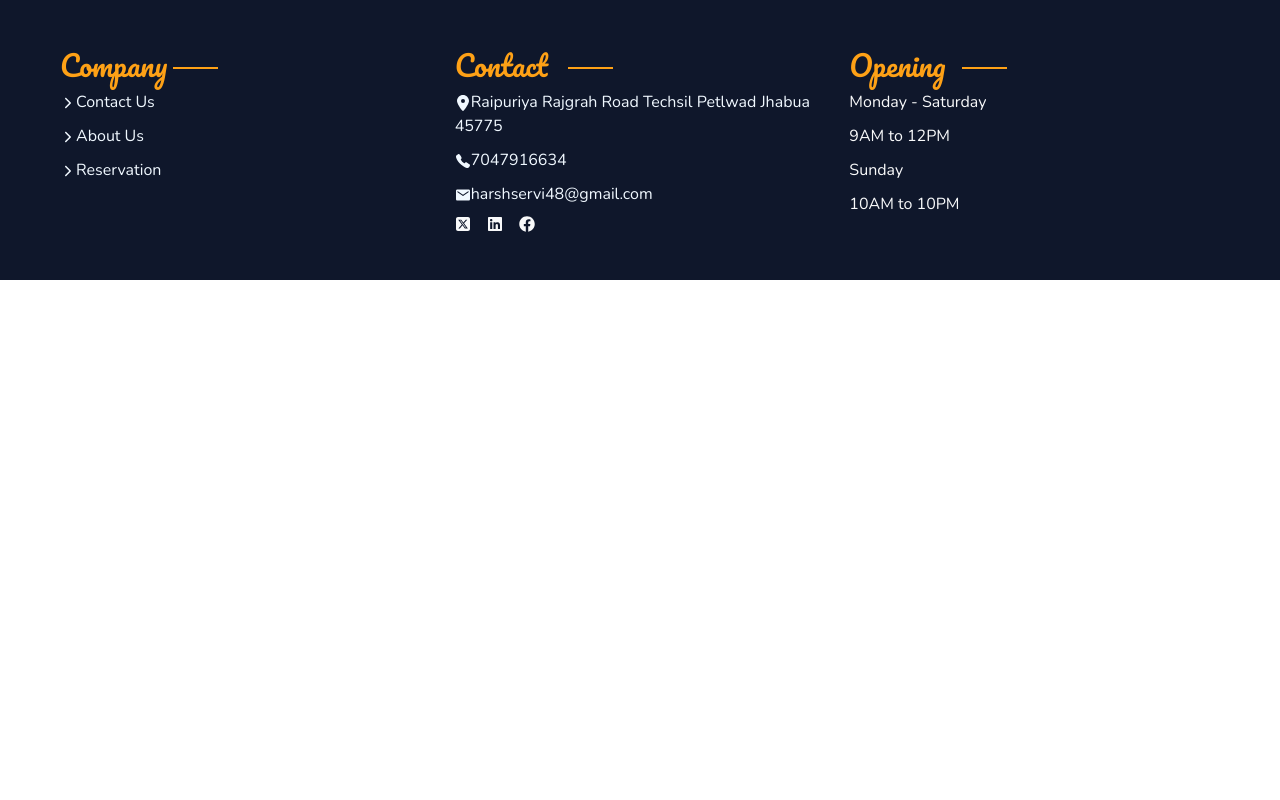
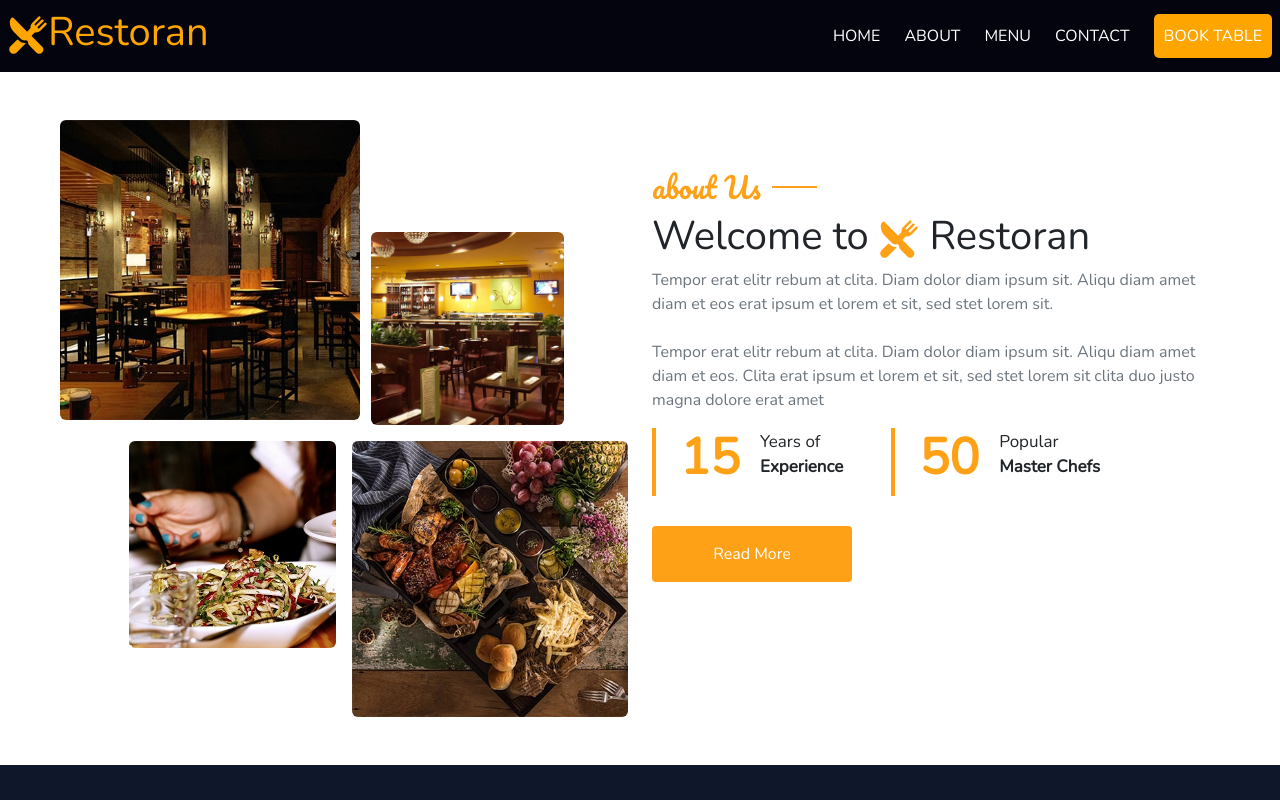
Before and after one commit to HarshSepta12/Resto_Frontend, a React (Vite) app: page /about in a window 1280 px wide. Shown: the top 800 px of the page. Built offline with nearby package versions, Linux system fonts and the light colour scheme.

Commit message:
About page

```diff
--- a/src/App.css
+++ b/src/App.css
@@ -0,0 +1,73 @@
+/* Navbar Fix for Small Devices */
+nav ul {
+  flex-wrap: wrap;
+  padding-left: 0;
+  margin-bottom: 0;
+}
+
+.book-btn {
+  background-color: orange;
+  color: white;
+  padding: 10px 20px;
+  border: none;
+  border-radius: 5px;
+  font-size: 1rem;
+}
+
+@media screen and (max-width: 768px) {
+  .nav-heading {
+    font-size: 1.5rem;
+  }
+
+  nav {
+    flex-direction: column;
+    align-items: flex-start !important;
+    gap: 10px;
+  }
+
+  nav ul {
+    flex-direction: column;
+    align-items: flex-start;
+    gap: 10px;
+  }
+
+  .book-btn {
+    width: 100%;
+  }
+
+  .display-3 {
+    font-size: 2rem;
+  }
+
+  .pos {
+    position: static;
+  }
+
+  .hero-img img {
+    aspect-ratio: auto;
+  }
+}
+
+@media screen and (max-width: 576px) {
+  .display-3 {
+    font-size: 1.75rem;
+  }
+
+  .p-5 {
+    padding: 1rem !important;
+  }
+
+  .book-btn {
+    font-size: 0.9rem;
+    padding: 8px 16px;
+  }
+}
+.blue-bg{
+     position: sticky !important;
+     top: 0px !important;
+     z-index: 111;
+     background-color: rgb(4, 4, 14);
+}
+ul >li > a{
+     color: white !important;
+}
--- a/src/App.jsx
+++ b/src/App.jsx
@@ -1,19 +1,63 @@
-import React from "react";
-import { BrowserRouter, Routes, Route } from "react-router-dom";
+import "./App.css";
+import { BrowserRouter, Routes, Route, Link } from "react-router-dom";
+import { IoRestaurant } from "react-icons/io5";
 import Home from "./components/pages/Home";
 import Contact from "./components/pages/Contact";
 import Footer from "./components/pages/Footer";
+import About from "./components/pages/About";
+import Menu from "./components/pages/Menu";
 
 const App = () => {
   return (
     <>
-     <BrowserRouter>
-     <Routes>
-      <Route path="/" element={<Home/>}/>
-      <Route path="/contact" element={<Contact />}/>
-     </Routes>
-     <Footer />
-     </BrowserRouter>
+      <div className="container-fluid">
+        <div className="row">
+          <BrowserRouter>
+            <nav
+              className="d-flex justify-content-between align-items-center gap-5 p-2 blue-bg"
+
+            >
+              <h1 className="nav-heading">
+                <IoRestaurant />
+                Restoran
+              </h1>
+              <ul className="d-flex justify-content-end align-items-center gap-4">
+                <li>
+                  <Link to="/">HOME</Link>
+                </li>
+                <li>
+                  <Link to="/about">ABOUT</Link>
+                </li>
+                {/* <li>
+                  <Link to="/services">SERVICE</Link>
+                </li>{" "} */}
+
+                <li>
+                  <Link to="/menu">MENU</Link>
+                </li>{" "}
+
+                {/* <li>
+                  <Link to="/pages">PAGES</Link>
+                </li>{" "} */}
+
+                <li>
+                  <Link to="/contact">CONTACT</Link>
+                </li>
+                <li>
+                  <button className="book-btn">BOOK TABLE</button>
+                </li>
+              </ul>
+            </nav>
+            <Routes>
+              <Route path="/" element={<Home />} />
+              <Route path="/contact" element={<Contact />} />
+              <Route path="/about" element={<About />} />
+              <Route path="/menu" element={<Menu />}/>
+            </Routes>
+            <Footer />
+          </BrowserRouter>
+        </div>
+      </div>
     </>
   );
 };
--- /dev/null
+++ b/src/components/pages/About.jsx
@@ -0,0 +1,118 @@
+import './About.css'
+import { IoRestaurant } from "react-icons/io5";
+import "./About.css"
+import "./Home.css"
+
+const About = () => {
+  return (
+    <>
+      <div className="container">
+          <div className="row text-dark p-5">
+                   <div className="col-md-6">
+                     <div className="row g-3">
+                       <div className="col-6 text-start">
+                         <div className="about-img1">
+                          <img src="/img/about-1.jpg" className='fluid rounded' alt="about1" style={{width: "300px"}}/>
+
+                         </div>
+                       </div>
+
+                       <div className="col-6 text-start">
+                         <div className="about-img2">
+                           <img
+                             className="img-fluid rounded w-75"
+                             src="../../../public/img/about-2.jpg"
+                             alt="about2"
+                             style={{
+                               marginTop: "4rem",
+                             }}
+                           />
+                         </div>
+                       </div>
+                       <div className="col-6 text-end">
+                         <div className="about-img3">
+                           <img
+                             className="img-fluid rounded w-75 "
+                             src="../../../public/img/about-3.jpg"
+                             alt="about3"
+                           />
+                         </div>
+                       </div>
+                       <div className="col-6 text-end">
+                         <div className="about-img4">
+                           <img
+                             className="img-fluid rounded w-100 "
+                             src="../../../public/img/about-4.jpg"
+                             alt="about4"
+                             style={{
+                               visibility: "visible",
+                               animationDelay: "0.2s",
+                               animationName: "zoomIn",
+                             }}
+                           />
+                         </div>
+                       </div>
+                     </div>
+                   </div>
+                   <div className="col-md-6 col-sm-12 marg">
+                     <h5 className="about-heading">about Us</h5>
+                     <h1 className="about-title">
+                       Welcome to <IoRestaurant style={{ color: "#FEA116" }} /> Restoran
+                     </h1>
+                     <p className="text-secondary">
+                       Tempor erat elitr rebum at clita. Diam dolor diam ipsum sit. Aliqu
+                       diam amet diam et eos erat ipsum et lorem et sit, sed stet lorem
+                       sit.
+                     </p>
+                     <p className="mt-4 text-secondary">
+                       Tempor erat elitr rebum at clita. Diam dolor diam ipsum sit. Aliqu
+                       diam amet diam et eos. Clita erat ipsum et lorem et sit, sed stet
+                       lorem sit clita duo justo magna dolore erat amet
+                     </p>
+
+                     <div className="d-flex justify-content-start align-items-center flex-wrap gap-5">
+                       <div className="left-border">
+                         <div className="left-border-child"></div>
+                         <h1
+                           style={{
+                             color: "#FEA116",
+                             fontWeight: "900",
+                             fontSize: "50px",
+                           }}
+                         >
+                           15
+                         </h1>
+                         <p style={{ fontSize: "17px" }}>
+                           Years of <br />
+                           <span style={{ fontWeight: "bold" }}>Experience</span>{" "}
+                         </p>
+                       </div>
+
+                       <div className="left-border">
+                         <div className="left-border-child"></div>
+                         <h1
+                           style={{
+                             color: "#FEA116",
+                             fontWeight: "900",
+                             fontSize: "50px",
+                           }}
+                         >
+                           50
+                         </h1>
+                         <p style={{ fontSize: "17px" }}>
+                           Popular
+                           <br />
+                           <span style={{ fontWeight: "bold" }}>Master Chefs</span>{" "}
+                         </p>
+                       </div>
+                     </div>
+
+                     <button className="Read-btn">Read More</button>
+                   </div>
+                 </div>
+      </div>
+    </>
+  )
+}
+
+export default About
--- a/src/components/pages/Home.css
+++ b/src/components/pages/Home.css
@@ -1,67 +1,3 @@
-/* Navbar Fix for Small Devices */
-nav ul {
-  flex-wrap: wrap;
-  padding-left: 0;
-  margin-bottom: 0;
-}
-
-.book-btn {
-  background-color: orange;
-  color: white;
-  padding: 10px 20px;
-  border: none;
-  border-radius: 5px;
-  font-size: 1rem;
-}
-
-@media screen and (max-width: 768px) {
-  .nav-heading {
-    font-size: 1.5rem;
-  }
-
-  nav {
-    flex-direction: column;
-    align-items: flex-start !important;
-    gap: 10px;
-  }
-
-  nav ul {
-    flex-direction: column;
-    align-items: flex-start;
-    gap: 10px;
-  }
-
-  .book-btn {
-    width: 100%;
-  }
-
-  .display-3 {
-    font-size: 2rem;
-  }
-
-  .pos {
-    position: static;
-  }
-
-  .hero-img img {
-    aspect-ratio: auto;
-  }
-}
-
-@media screen and (max-width: 576px) {
-  .display-3 {
-    font-size: 1.75rem;
-  }
-
-  .p-5 {
-    padding: 1rem !important;
-  }
-
-  .book-btn {
-    font-size: 0.9rem;
-    padding: 8px 16px;
-  }
-}
 
 .bgc {
   background-image: linear-gradient(
@@ -151,6 +87,15 @@ li {
 }
 .about-title {
   font-family: "Nunito", sans-serif;
+}
+
+.about-img1{
+     width: 300px !important;
+}
+.about-img2{
+     margin-left: 1.2rem !important;
+     width:250px !;
+     margin-top: 3rem !important;
 }
 .left-border {
   border-left: 4px solid #fea116;
--- /dev/null
+++ b/src/components/pages/Menu.jsx
@@ -0,0 +1,11 @@
+import React from 'react'
+
+const Menu = () => {
+  return (
+    <div>
+      <h1>Menu Page</h1>
+    </div>
+  )
+}
+
+export default Menu
```
Also changed, not shown: src/components/pages/Home.jsx (+11 -25 lines), src/components/pages/About.css (added), src/components/pages/Contact.css (added), src/components/pages/Menu.css (added).
